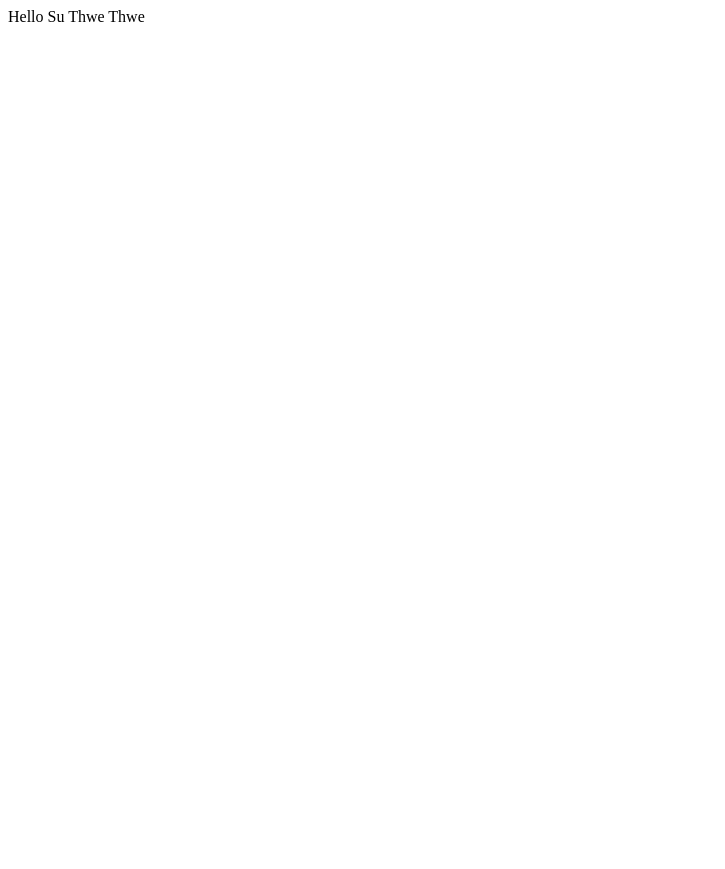
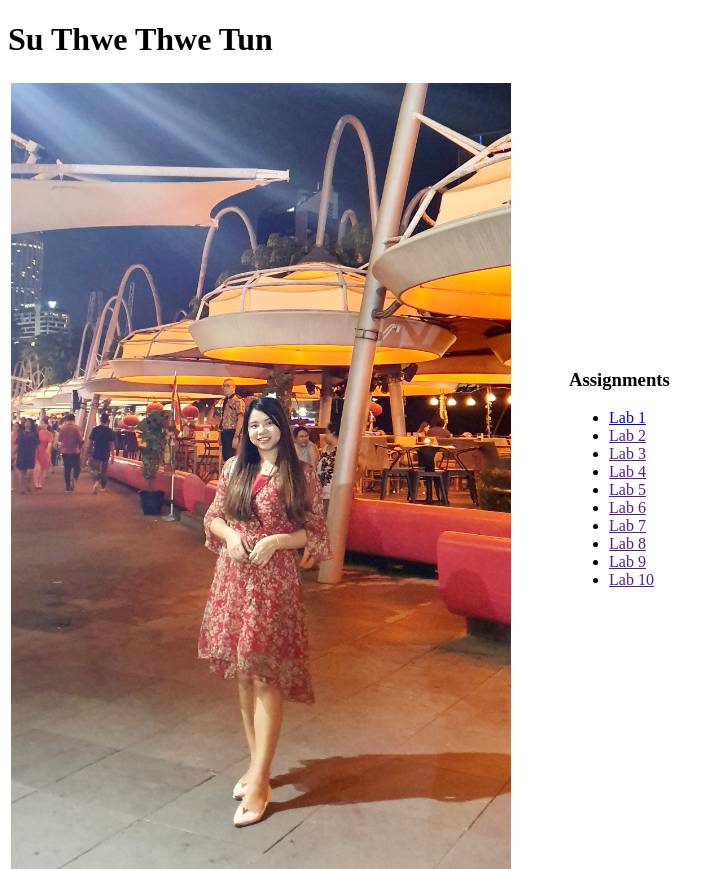
Before and after one commit to SuThwe/SuThwe.github.io, a plain HTML site: page index.html in a window 1280 px wide. Shown: the top 869 px of the page, without its empty margins (0-725 px from the left). Before the commit the page ends 800 px from the top, so only its background shows below. Drawn offline with Linux system fonts and the light colour scheme.

Commit message:
updated my home page

```diff
--- a/index.html
+++ b/index.html
@@ -1 +1,36 @@
-Hello Su Thwe Thwe
+<!DOCTYPE html>
+<html lang="en">
+<head>
+    <meta charset="UTF-8">
+    <title>Su Thwe Thwe Tun</title>
+</head>
+<body>
+<h1>Su Thwe Thwe Tun</h1>
+<table>
+    <tr>
+        <td>
+            <img src="image/myphoto.jpg" width="500dp">
+        </td>
+        <td><div style="width: 50px;"></div></td>
+        <td>
+            <h3>Assignments</h3>
+            <ul>
+                <li><a href="HomePage.html"> Lab 1</a></li>
+                <li><a href="">Lab 2</a></li>
+                <li><a href="">Lab 3</a></li>
+                <li><a href="">Lab 4</a></li>
+                <li><a href="">Lab 5</a></li>
+                <li><a href="">Lab 6</a></li>
+                <li><a href="">Lab 7</a></li>
+                <li><a href="">Lab 8</a></li>
+                <li><a href="">Lab 9</a></li>
+                <li><a href="">Lab 10</a></li>
+            </ul>
+        </td>
+    </tr>
+</table>
+<a href="https://validator.w3.org/nu/?doc=https://suthwe.github.io/">
+    <img src="https://manalabs.org/img/w3c-html.png" />
+</a>
+</body>
+</html>
```
Also changed, not shown: image/myphoto.jpg (added).
